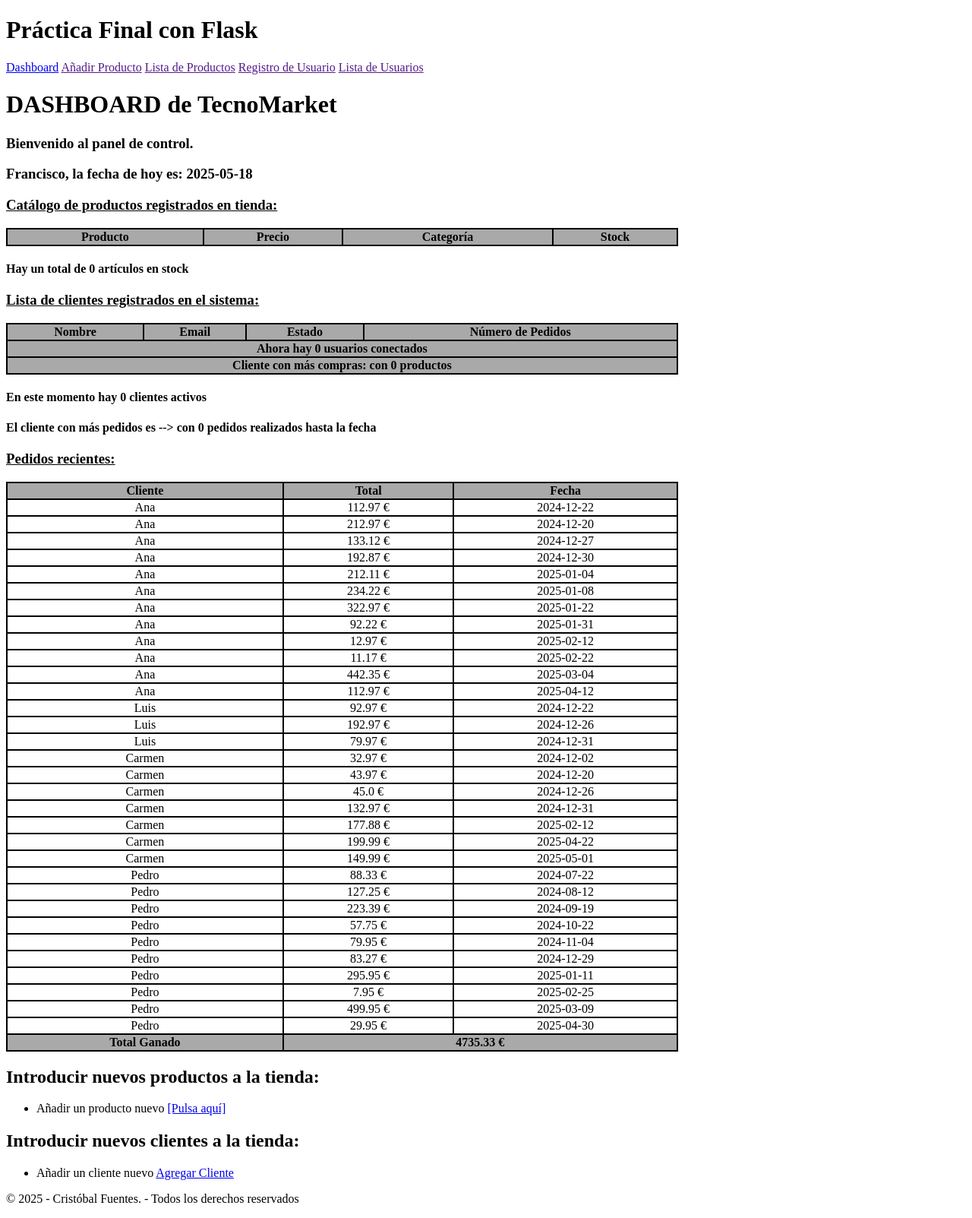
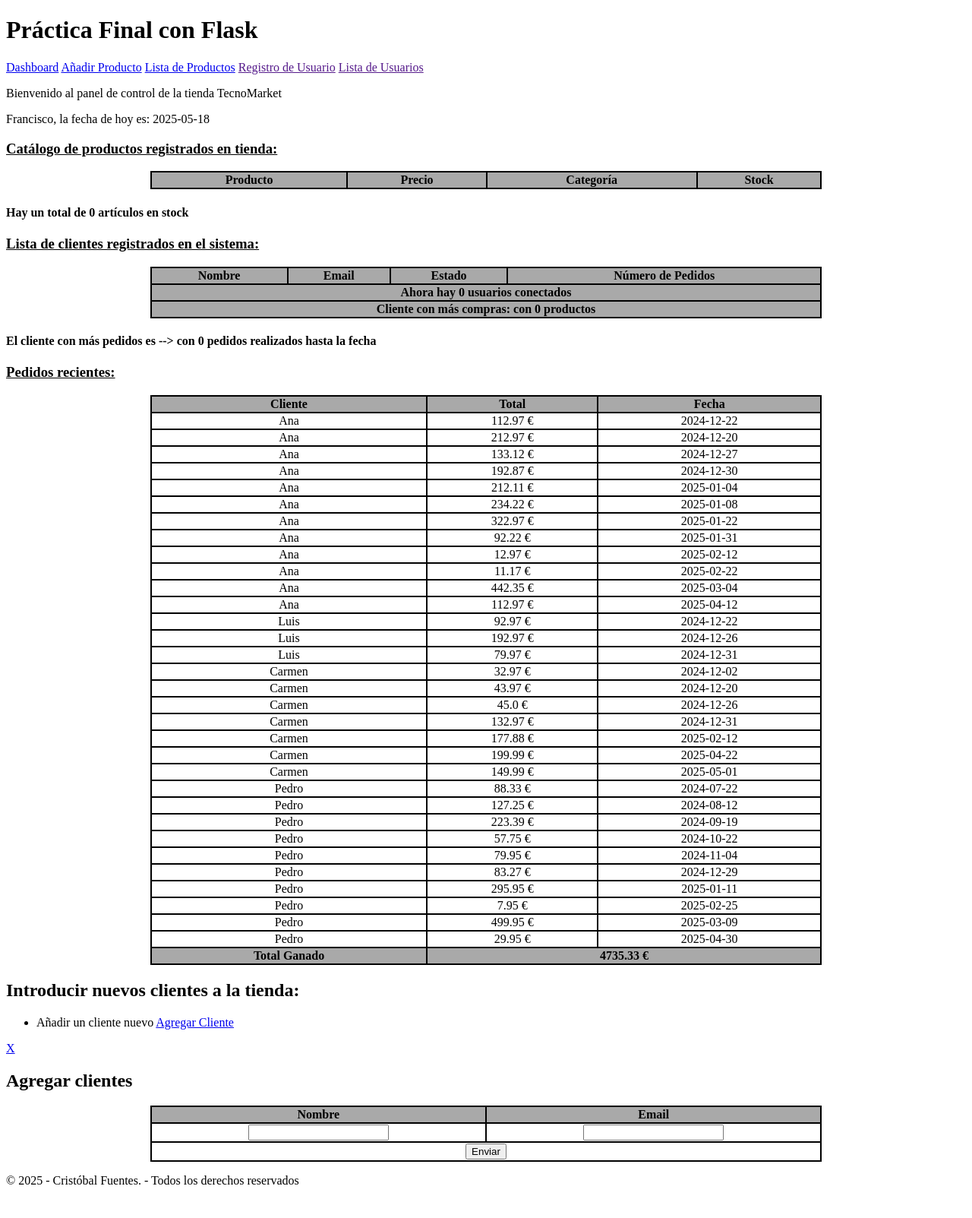
Before and after one commit to cfuemol/Tienda_Gestion, a Flask app: page /dashboard in a window 1280 px wide. Shown: the whole page at 76% size. After the commit the page ends 1559 px from the top, so only its background shows below. Run offline with Flask 3, Linux system fonts and the light colour scheme; lists and menus that the app fills with data are empty.

Commit message:
Reestructuración del proyecto

```diff
--- a/app.py
+++ b/app.py
@@ -7,7 +7,7 @@ cliente = MongoClient('mongodb+srv://cfuemol584:SPgHlmWg5fG2eOgR@flaskmongodb.ha
 app.db = cliente.Tienda_Gestion
 
 productos = [producto for producto in app.db.productos.find({})]
-clientes = [cliente for clientes in app.db.clientes.find({})]
+clientes = [cliente for cliente in app.db.clientes.find({})]
 
         #### END-POINTS ####
 
@@ -84,7 +84,7 @@ def dashboard():
     }
 
     for cliente in clientes:
-        if cliente['activo']:
+        if cliente['estado']:
             active +=1
 
         if cliente['pedidos'] > mas_pedidos['cantidad']:
@@ -92,26 +92,6 @@ def dashboard():
             mas_pedidos['cantidad'] = cliente['pedidos']
 
     # Añadir datos del formulario a la lista de productos de la tienda
-
-    if request.method == 'POST':
-
-        form_type = request.form.get('form_type')
-
-        if form_type == 'producto':
-            add_product = {}
-
-            form = dict(request.form)
-            add_product['nombre'] = form['nombre'].title()
-            add_product['precio'] = float(form['precio'])
-            add_product['categoria'] = form['categoria'].title()
-            add_product['stock'] = int(form['stock'])
-
-            productos.append(add_product)
-            app.db.productos.insert_one(add_product)
-
-            # Añadir clientes mediante formulario
-
-        elif form_type == 'cliente':
 
             add_client = {}
 
@@ -129,6 +109,44 @@ def dashboard():
                            ingresos=ingresos, total_productos=total_productos,
                            active=active, mas_pedidos=mas_pedidos)
 
+@app.route('/add_producto', methods=['GET', 'POST'])
+def add_producto():
+    mensaje = ''
+
+    if request.method == 'POST':
+
+        nombre = request.form['nombre'].title()
+        precio = float(request.form['precio'])
+        categoria = request.form['categoria'].title()
+        stock = int(request.form['stock'])
+
+        app.db.productos.insert_one({
+            'nombre': nombre,
+            'precio': precio,
+            'categoria': categoria,
+            'stock': stock,
+        })
+        mensaje = f'El producto {nombre} ha sido añadido correctamente.'
+
+
+    return render_template('add_producto.html', mensaje=mensaje)
+
+@app.route('/lista_productos', methods=['GET', 'POST'])
+def lista_productos():
+    return render_template('lista_productos.html', productos=productos)
+
+@app.route('/productos/<id_producto>', methods=['GET', 'POST'])
+def producto(id_producto):
+    product_found = None
+    for producto in productos:
+        if producto[0] == id_producto:
+            product_found = producto
+            break
+
+    if product_found:
+        return render_template('detalle_producto.html', producto=product_found)
+    else:
+        return render_template('404.html')
 ## Crear los endpoints a la misma vez que las webs
 # correspondientes y en el nav##
 
--- a/static/css/styles.css
+++ b/static/css/styles.css
@@ -1,8 +1,15 @@
+.title{
+    margin-top: 2%;
+    margin-bottom: 2%;
+    font-size: 32px;
+    color: darkred;
+    text-align: center;
+}
+
 table,td,tr,th {
     border: 2px solid black;
     border-collapse: collapse;
 }
-
 th{
     background-color: darkgray;
 }
@@ -10,6 +17,7 @@ th{
 table{
     width: 70%;
     text-align: center;
+    margin: auto;
 }
 
 .stock{
@@ -22,50 +30,11 @@ table{
     background-color: darkgrey;
 }
 
-        /* Estilos básicos del modal */
-.modalDialog {
-    position: fixed;
-    font-family: Arial, sans-serif;
-    top: 0;
-    right: 0;
-    bottom: 0;
-    left: 0;
-    background: rgba(0,0,0,0.8);
-    z-index: 99999;
-    opacity: 0;
-    pointer-events: none;
-    transition: opacity 0.3s ease;
+/* Estilos para añadir productos y clientes */
+.mensaje{
+    background: #d4edda;
+    color: #155724;
+    padding: 1em;
+    margin-top: 1em;
+    border: 1px solid #c3e6cb;
 }
-
-.modalDialog:target {
-    opacity: 1;
-    pointer-events: auto;
-}
-
-.modalDialog > div {
-    width: 60%;
-    margin: 10% auto;
-    padding: 20px;
-    background: #fff;
-    border-radius: 10px;
-    position: relative;
-}
-
-    /* Botón para cerrar */
-.close {
-    background: #f44336;
-    color: white;
-    line-height: 25px;
-    position: absolute;
-    right: 10px;
-    text-align: center;
-    top: 10px;
-    width: 25px;
-    text-decoration: none;
-    font-weight: bold;
-    border-radius: 50%;
-}
-
-.close:hover {
-    background: #d32f2f;
-}
--- a/templates/base.html
+++ b/templates/base.html
@@ -12,8 +12,8 @@
 
             <nav>
                 <a href="{{ url_for('dashboard') }}">Dashboard</a>
-                <a href="">Añadir Producto</a>
-                <a href="">Lista de Productos</a>
+                <a href="{{ url_for('add_producto') }}">Añadir Producto</a>
+                <a href="{{ url_for('lista_productos') }}">Lista de Productos</a>
                 <a href="">Registro de Usuario</a>
                 <a href="">Lista de Usuarios</a>
             </nav>
--- a/templates/dashboard.html
+++ b/templates/dashboard.html
@@ -4,14 +4,11 @@
 
 {% block content %}
 
-        <h1>DASHBOARD de {{ tienda }}</h1>
-        <h3>Bienvenido al panel de control.</h3>
-        <h3>{{ nombre_admin }}, la fecha de hoy es: {{ fecha }}</h3>
+        <p>Bienvenido al panel de control de la tienda {{ tienda }}</p>
+        <p>{{ nombre_admin }}, la fecha de hoy es: {{ fecha }}</p>
 
 
         <h3><u>Catálogo de productos registrados en tienda:</u></h3>
-
-
             <table>
                 <tr>
                     <th>Producto</th>
@@ -74,7 +71,6 @@
                     </tr>
             </table>
 
-            <h4>En este momento hay {{ active }} clientes activos</h4>
             <h4>El cliente con más pedidos es --&gt;  {{ mas_pedidos['nombre'] }} con {{ mas_pedidos['cantidad'] }} pedidos realizados
             hasta la fecha</h4>
         </p>
@@ -106,13 +102,6 @@
         </p>
 
         <p>
-            <h2>Introducir nuevos productos a la tienda:</h2>
-
-            <ul>
-                <li>Añadir un producto nuevo
-                    <a href="#modal_addproduct" class="addproduct"> [Pulsa aquí]</a>
-                </li>
-            </ul>
 
             <h2>Introducir nuevos clientes a la tienda:</h2>
 
@@ -123,56 +112,6 @@
             </ul>
 
 
-
-            <!-- Modal para introducir productos -->
-
-            <div id="modal_addproduct" class="modalDialog">
-                <div>
-                    <a href="#" class="close">X</a>
-                    <form class="add_productos" method="POST">
-                        <input type="hidden" name="form_type" value="producto">
-                        <table>
-                            <tr>
-                                <th>Nombre</th>
-                                <th>Precio</th>
-                                <th>Categoría</th>
-                                <th>Stock</th>
-                            </tr>
-
-                            <tr>
-                                <td>
-                                    <label for="nombre" class="form_label"></label>
-                                    <input type="text" name="nombre" id="nombre">
-                                </td>
-
-                                <td>
-                                    <label for="precio" class="form_label"></label>
-                                    <input type="number" name="precio" step="0.01" id="precio" value="0">
-                                </td>
-
-                                <td>
-                                    <label for="categoria" class="form_label"></label>
-                                    <input type="text" name="categoria" id="categoria">
-                                </td>
-
-                                <td>
-                                    <label for="stock" class="form_label"></label>
-                                    <input type="number" name="stock" id="stock" value="0">
-                                </td>
-                            </tr>
-
-                            <tr>
-                                <td colspan="4">
-                                    <button type="submit" class="form_submit">Enviar</button>
-                                </td>
-
-                            </tr>
-
-                        </table>
-                    </form>
-
-                </div>
-            </div>
 
                 <!-- Modal para introducir clientes -->
 
```
Also changed, not shown: templates/add_producto.html (+54 -9 lines), templates/lista_productos.html (+37 -9 lines), 1 other file.
